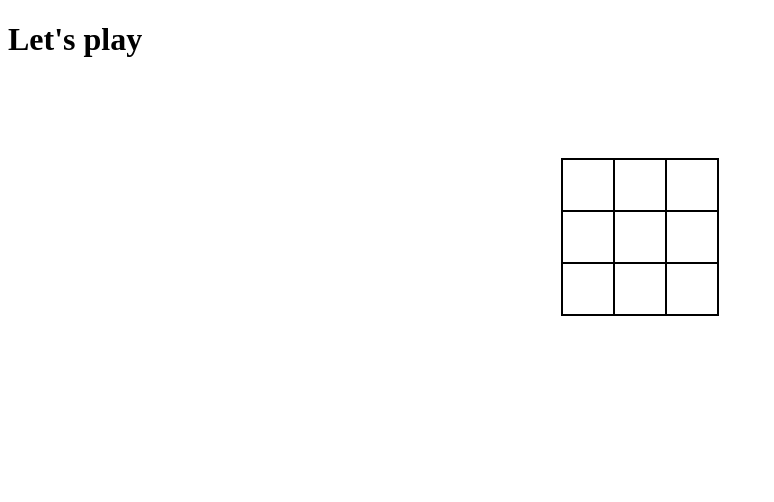
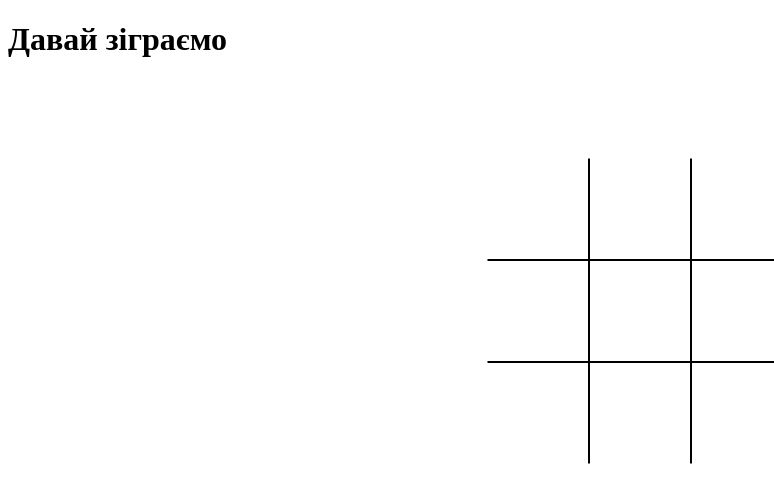
Before and after one commit to GutMaria/tic-tac-toe-game, a plain HTML site: page index.html in a window 1280 px wide. Shown: the whole page, without its empty margins (0-774 px from the left). Drawn offline with Linux system fonts and the light colour scheme; some packages are replaced by stand-ins of ours; a script that the page names is missing.

Commit message:
corrected

```diff
--- a/index.html
+++ b/index.html
@@ -14,9 +14,9 @@
     <link rel="stylesheet" href="./styles.css" />
   </head>
   <body>
-    <h1>Let's play</h1>
+    <h1>Давай зіграємо</h1>
     <div class="container">
-      <ul class="content" id="content"></ul>
+      <div class="content" id="content"></div>
     </div>
     <script
       src="https://cdnjs.cloudflare.com/ajax/libs/basicLightbox/5.0.4/basicLightbox.min.js"
--- a/script.js
+++ b/script.js
@@ -22,7 +22,7 @@ let historyO = [];
 let currentPlayer = "X";
 
 function onCellClick(event) {
-  if (event.target === event.currentTarget || event.target.textContent) {
+  if (event.target === event.currentTarget || event.target.textContent !== "") {
     return;
     // Додати перевірку якщо клітинка зайнята
   }
@@ -41,14 +41,10 @@ function onCellClick(event) {
 
   // якщо є переможець
   if (isWinner) {
-    showWinner();
+    showWinner(currentPlayer);
   }
 
-  // Змінюємо гравця - Якщо був Х стане O, і навпаки:
-  currentPlayer = currentPlayer === "X" ? "O" : "X";
-
   // Нічия
-
   if (!isWinner && historyX.length + historyO.length === 9) {
     console.log("finish");
     const instance = basicLightbox.create(`	<h1>Нічия</h1>`, {
@@ -58,6 +54,9 @@ function onCellClick(event) {
     });
     instance.show();
   }
+
+  // Змінюємо гравця - Якщо був Х стане O, і навпаки:
+  currentPlayer = currentPlayer === "X" ? "O" : "X";
 }
 
 function winnerCheck(history) {
@@ -75,7 +74,7 @@ function winnerCheck(history) {
     winningCombination.map(
       (i) =>
         (content.querySelector(`[data-id='${i}']`).style.backgroundColor =
-          "green")
+          "rgb(65, 230, 65)")
     );
     return true;
   }
@@ -86,7 +85,7 @@ function winnerCheck(history) {
 function createField() {
   let arrayOfCells = [];
   for (let i = 1; i <= 9; i += 1) {
-    const itemEl = document.createElement("li");
+    const itemEl = document.createElement("div");
     itemEl.classList = "item";
     itemEl.setAttribute("data-id", i);
     arrayOfCells.push(itemEl);
@@ -103,10 +102,11 @@ function clearField() {
   createField();
 }
 
+function showWinner(player) {
   // Створюємо Лайтбокс
   const instance = basicLightbox.create(
     `
-	<h1>Виграв ${currentPlayer}</h1>
+	<h1>Виграв ${player}</h1>
 `,
     // Додаємо в параметри закриття функцію що очищає поле для гри
     {
@@ -115,9 +115,5 @@ const instance = basicLightbox.create(
       },
     }
   );
-
-function showWinner() {
   instance.show();
 }
-
-// Якщо нічия виводимо повідомлення
--- a/styles.css
+++ b/styles.css
@@ -6,36 +6,44 @@ ul{
 
 
 .container {
-    display: flex;
     margin: 100px 50px 50px 50px;
 }
 
 .content {
-    width: 156px;
-    border: 1px solid black;
+            display: flex;
+            flex-wrap: wrap;
+    width: 306px;
+    height: 306px;
     margin: 0 auto;
+
 }
 
 .item {
-    width: 50px;
-    height: 50px;
+
+    width: 100px;
+    height: 100px;
     line-height: 50px;
-    text-align: center;
-    display: inline-block;
-    font-size: 25px;
+    display: flex;
+        align-items: center;
+        justify-content: center;
+    font-size: 40px;
     border: 1px solid black;
     cursor: pointer;
-    vertical-align: middle;
-    transition: background 0.1s;
+
 }
 
-.item:hover {
-    background-color: #f1f1f10c;
+.item:nth-child(-n+3) {
+    border-top-color: transparent;
 }
 
-.box {
-    width: 200px;
-    height: 200px;
-    background-color: white;
-    padding: 30px;
+.item:nth-child(n+7) {
+    border-bottom-color: transparent;
 }
+
+.item:nth-child(3n+1) {
+    border-left-color: transparent;
+}
+
+.item:nth-child(3n+3) {
+    border-right-color: transparent;
+}
```
Also changed, not shown: 1 other file. Lines whose indentation alone changed are shown as unchanged.
